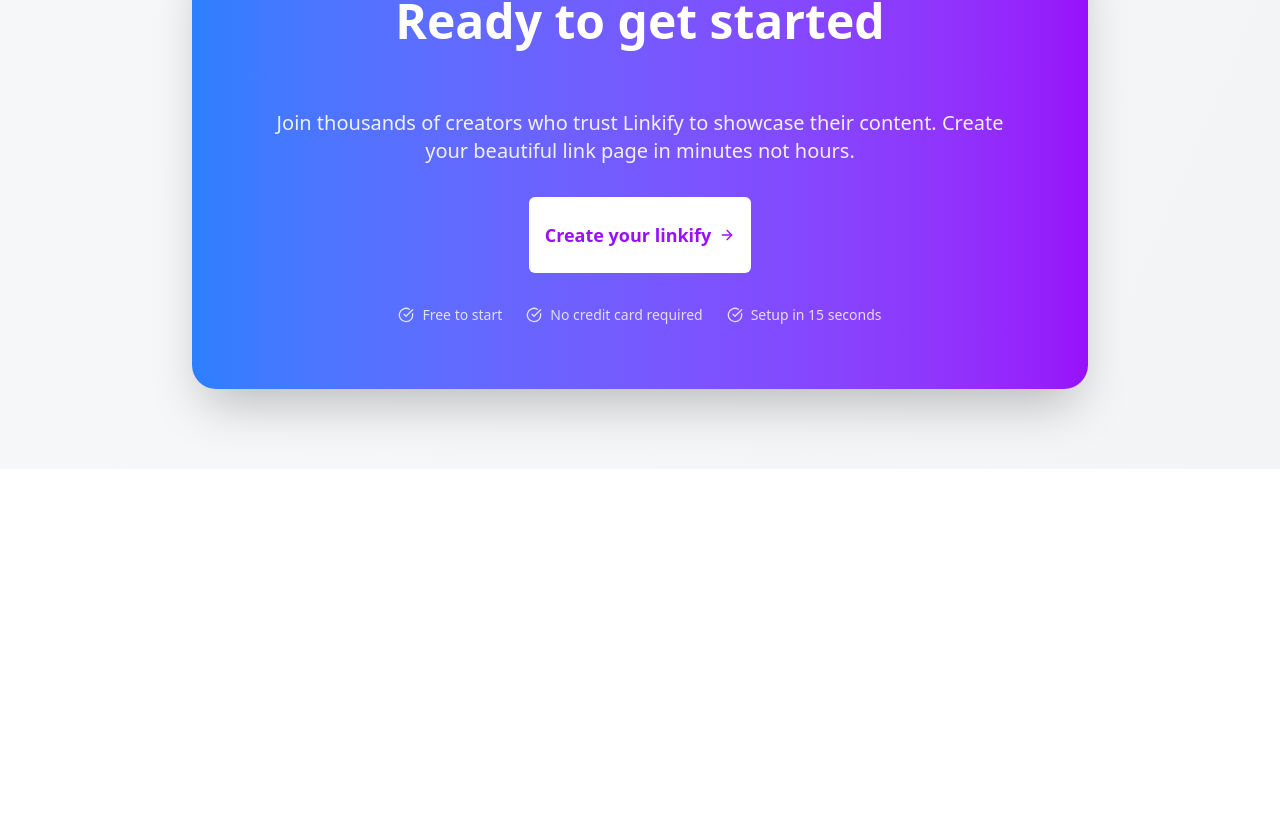
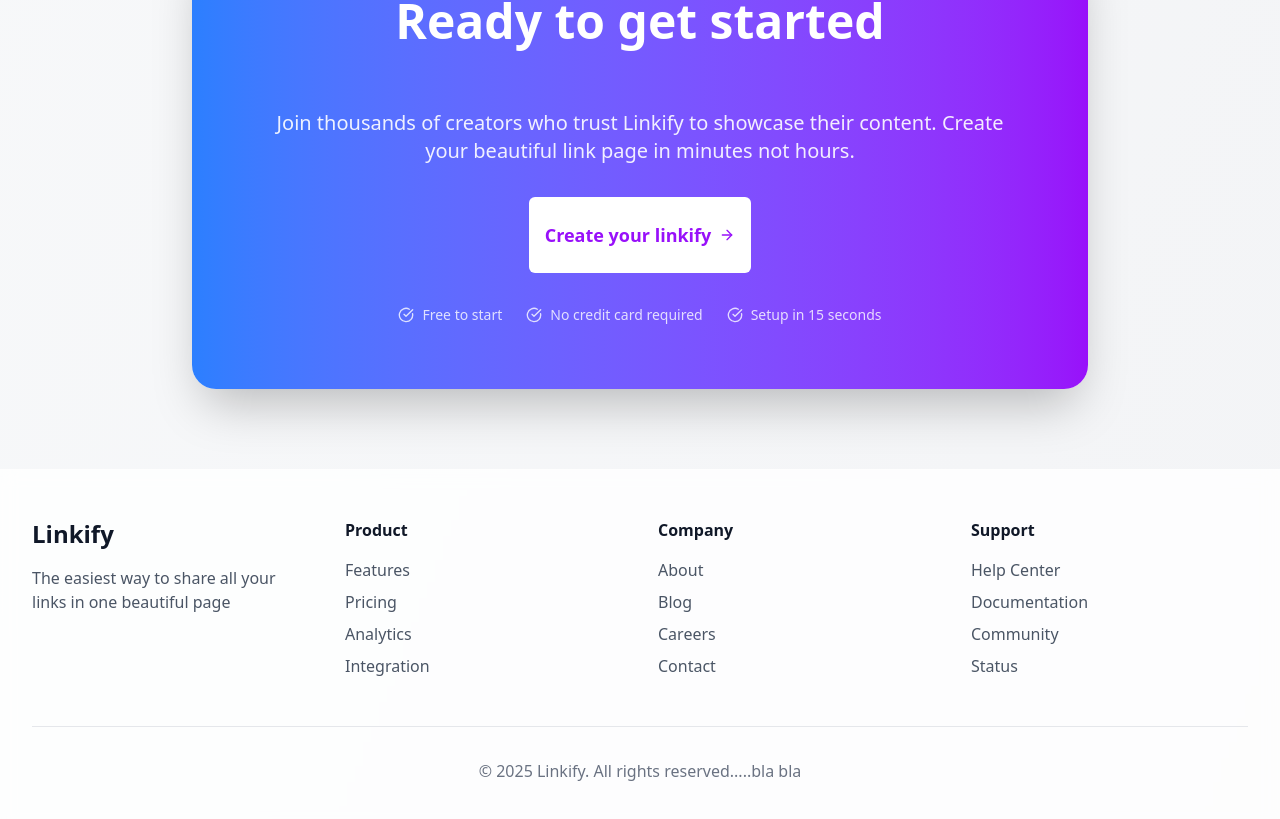
Before and after one commit to AY-us-H/llinkify, a Next.js app: page / in a window 1280 px wide. Shown: the part 2462-3281 px from the top of the page. Before the commit the page ends 2931 px from the top, so only its background shows below. Built offline with nearby package versions, Linux system fonts and the light colour scheme; no server answers.

Commit message:
Added: Footer Section

```diff
--- a/app/page.tsx
+++ b/app/page.tsx
@@ -196,6 +196,54 @@
           </div>
         </div>
       </section>
+
+      {/* Footer Section */}
+      <footer className="bg-white/80 backdrop-blur-sm border-t border-white/20 px-4 lg:px-8 py-12">
+            <div className="mx-w-7xl mx-auto">
+              <div className="grid md:grid-cols-4 gap-9">
+                <div className="space-y-4">
+                  <div className="text-2xl font-bold text-gray-900">
+                    Linkify
+                  </div>
+                    <p className="text-gray-600">The easiest way to share all your links in one beautiful page</p>
+                </div>
+
+                <div>
+                  <h4 className="font-semibold text-gray-900 mb-4">Product</h4>
+                  <div className="space-y-2 text-gray-600">
+                    <div>Features</div>
+                    <div>Pricing</div>
+                    <div>Analytics</div>
+                    <div>Integration</div>
+                  </div>
+                </div>
+
+                <div>
+                  <h4 className="font-semibold text-gray-900 mb-4">Company</h4>
+                  <div className="space-y-2 text-gray-600">
+                    <div>About</div>
+                    <div>Blog</div>
+                    <div>Careers</div>
+                    <div>Contact</div>
+                  </div>
+                </div>
+
+                <div>
+                  <h4 className="font-semibold text-gray-900 mb-4">Support</h4>
+                  <div className="space-y-2 text-gray-600">
+                    <div>Help Center</div>
+                    <div>Documentation</div>
+                    <div>Community</div>
+                    <div>Status</div>
+                  </div>
+                </div>
+              </div>
+
+              <div className="border-t border-gray-200 mt-12 pt-8 text-center text-gray-500">
+                  <p>&copy; 2025 Linkify. All rights reserved.....bla bla</p>
+              </div>
+            </div>
+      </footer>
     </div>
   );
 }
```
